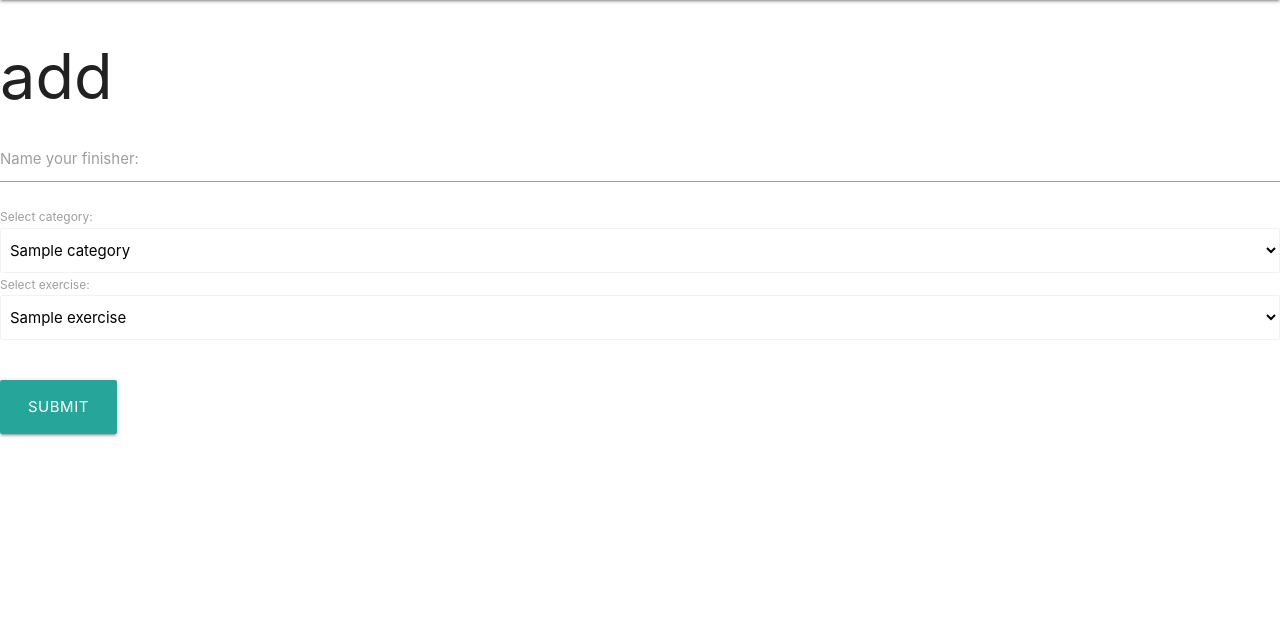
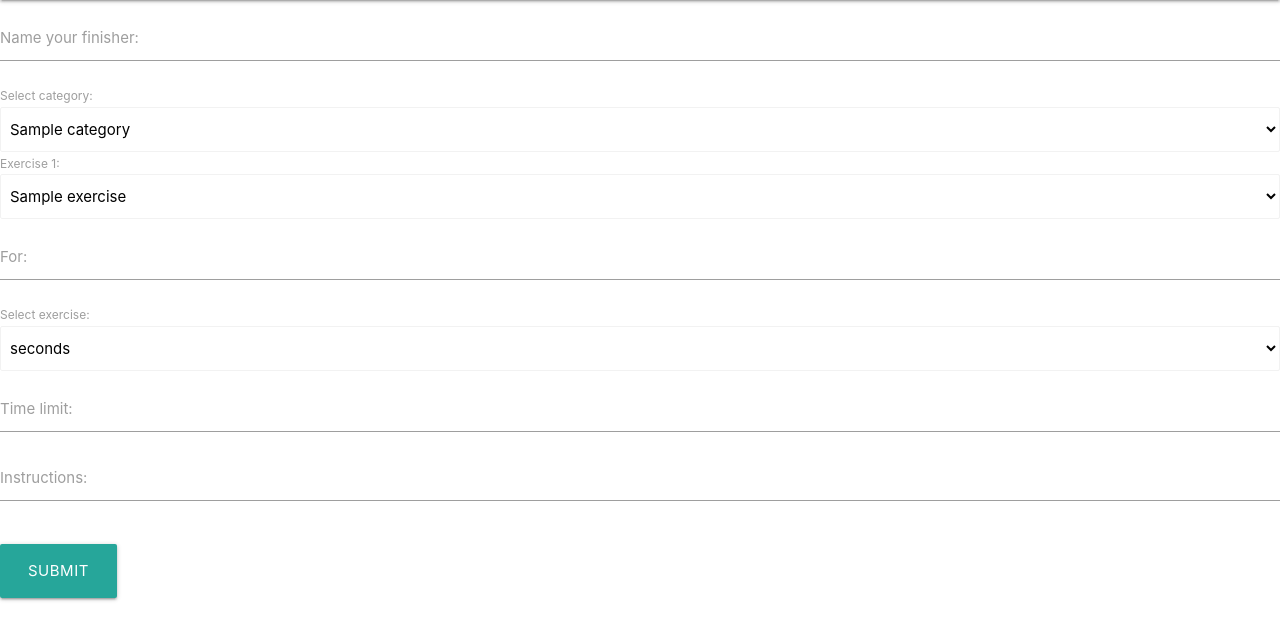
Before and after one commit to allyporwal/finishers-flask, a Flask app: page /add_finisher in a window 1280 px wide. Shown: the part 64-704 px from the top of the page. Run offline with Flask 2, Linux system fonts and the light colour scheme; a database or web service that is not in the repository returns one stand-in record (values such as "Sample title"); some libraries are stand-ins or nearby versions.

Commit message:
Add more to add_finisher function and test it inserts to MongoDb in correct format

```diff
--- a/app.py
+++ b/app.py
@@ -40,6 +40,21 @@ def register():
 def add_finisher():
     categories = mongo.db.categories.find()
     exercises = mongo.db.exercises.find()
+    if request.method == "POST":
+        finisher = {
+            "finisher_name": request.form.get("finisher_name"),
+            "category_name": request.form.get("categories"),
+            "exercises": [
+                {"exercise_name": request.form.get("exercises"),
+                 "set": request.form.get("for-metres-reps-seconds"),
+                 "set_type": request.form.get("metres-reps-seconds")
+                 }
+            ],
+            "time_limit": request.form.get("time-limit"),
+            "instructions": request.form.get("instructions"),
+            "reviews": []
+        }
+        mongo.db.finishers.insert_one(finisher)
     return render_template(
         "add_finisher.html", categories=categories, exercises=exercises)
 
--- a/templates/add_finisher.html
+++ b/templates/add_finisher.html
@@ -1,10 +1,16 @@
-{% extends "base.html" %} {% block content %}
-<h1>add</h1>
+{% extends "base.html" %}
+{% block content %}
 <form method="POST" action="{{ url_for('add_finisher') }}">
-  <div class="row">
   <div class="input-field">
-        <input name="finisher-name" type="text" class="validate" minlength="5" maxlength="30" required/>
-        <label for="username">Name your finisher:</label>
+    <input
+      name="finisher_name"
+      type="text"
+      class="validate"
+      minlength="5"
+      maxlength="30"
+      required
+    />
+    <label for="finisher_name">Name your finisher:</label>
   </div>
   <label for="categories">Select category:</label>
   <select name="categories" id="categories">
@@ -15,7 +21,7 @@
     {% endfor %}
   </select>
   <div class="row">
-  <label for="exercises">Select exercise:</label>
+    <label for="exercises">Exercise 1:</label>
     <select name="exercises">
       {% for exercise in exercises %}
       <option value="{{ exercise.exercise_name }}">
@@ -23,6 +29,43 @@
       </option>
       {% endfor %}
     </select>
+    <div class="input-field">
+      <input
+        name="for-metres-reps-seconds"
+        type="text"
+        class="validate"
+        minlength="1"
+        maxlength="30"
+        required
+      />
+      <label for="for-metres-reps-seconds">For:</label>
+    </div>
+    <label for="metres-reps-seconds">Select exercise:</label>
+    <select name="metres-reps-seconds">
+      <option value="seconds">seconds</option>
+      <option value="reps">reps</option>
+      <option value="metres">metres</option>
+    </select>
+   <div class="input-field">
+      <input
+        name="time_limit"
+        type="number"
+        class="validate"
+        minlength="1"
+        required
+      />
+      <label for="time_limit">Time limit:</label>
+    </div>
+    <div class="input-field">
+      <input
+        name="instructions"
+        type="text"
+        class="validate"
+        minlength="1"
+        maxlength="200"
+        required
+      />
+      <label for="instructions">Instructions:</label>
     </div>
   </div>
   <button type="submit" class="col s12 btn-large">submit</button>
```
Lines whose indentation alone changed are shown as unchanged.
